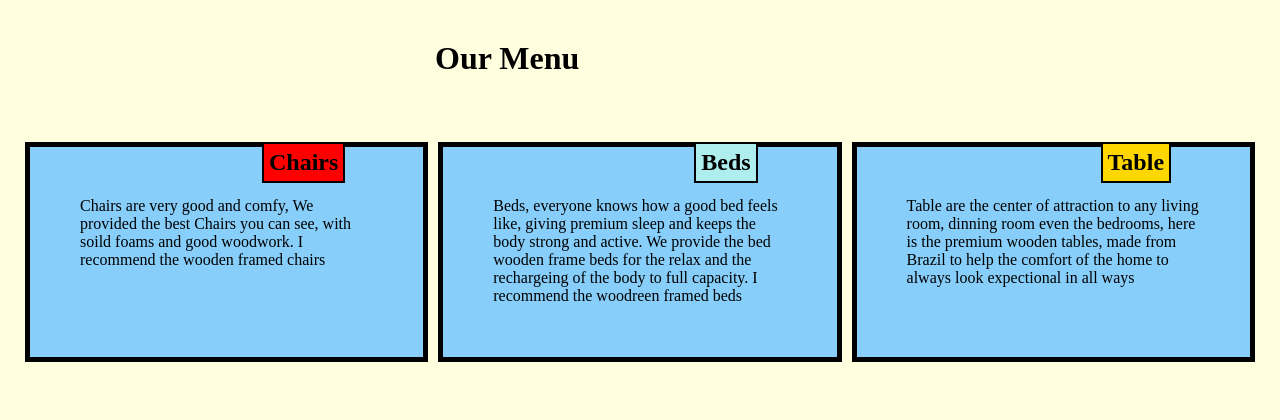
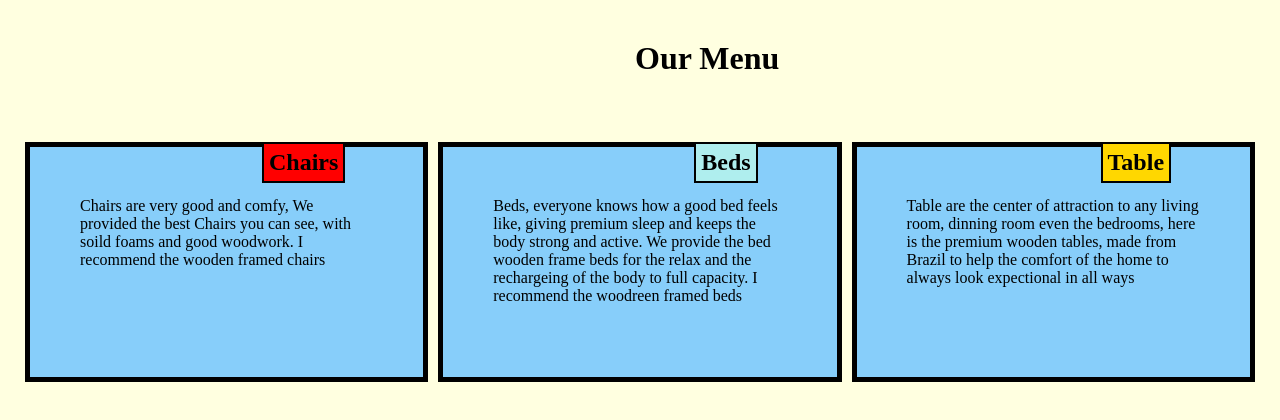
Before and after one commit to Ounini/pinky, a plain HTML site: page index.html in a window 1280 px wide. Drawn offline with Linux system fonts and the light colour scheme.

Commit message:
Update index.html

```diff
--- a/index.html
+++ b/index.html
@@ -20,7 +20,7 @@ body {
 #box {
   background-color: lightskyblue;
   border: 5px black solid;
-  height: 220px;
+  height: 240px;
   width: 100%;
   margin-top: 20px;
 
@@ -53,10 +53,10 @@ body {
 
 
 h1 {
-	margin: 20px;
-	margin-bottom: 30px;
-	padding-left: 400px;
 	font-family: Sergeant SixPack;
+    margin: 20px;
+  margin-bottom: 30px;
+  padding-left: 600px;
 
 }
 
@@ -181,3 +181,4 @@ p {
 
 </body>
 </html>
+</html>
```
